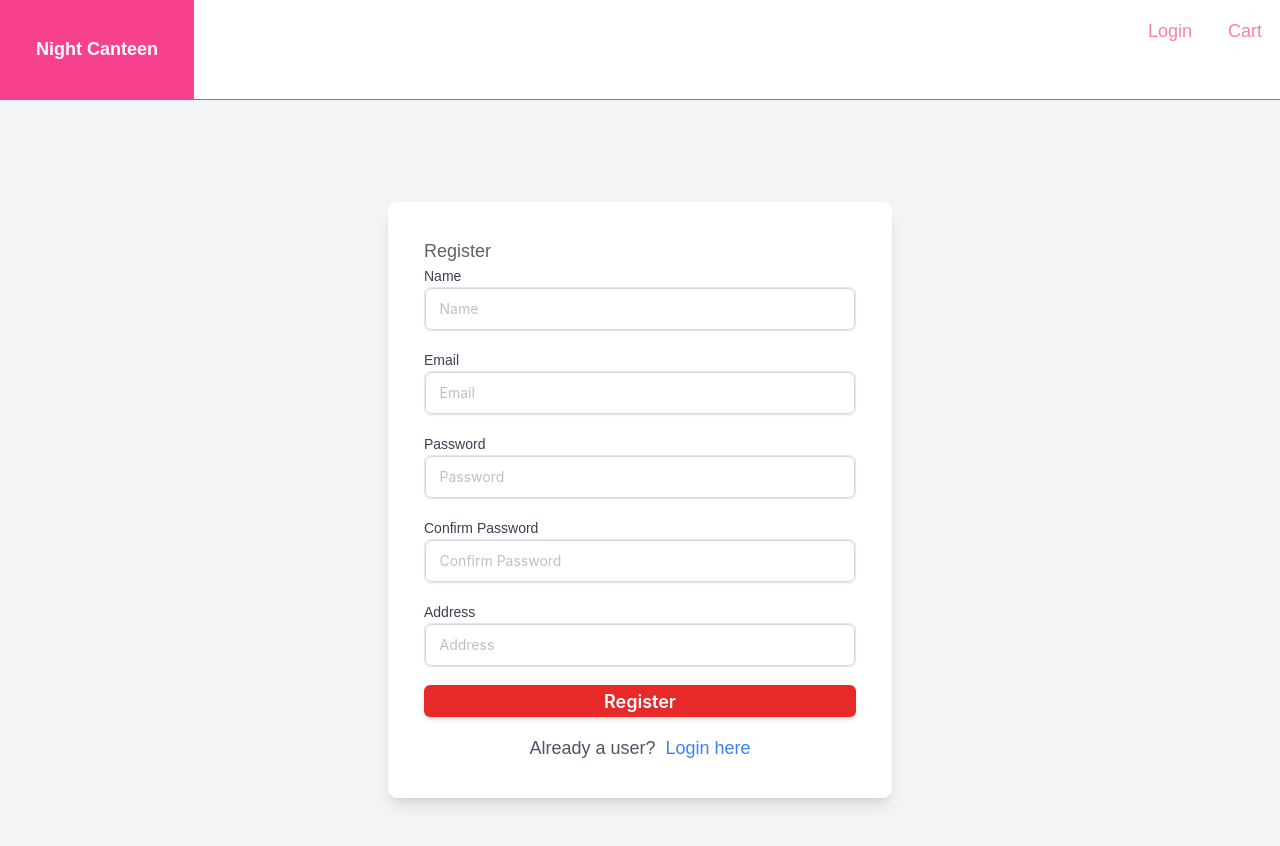
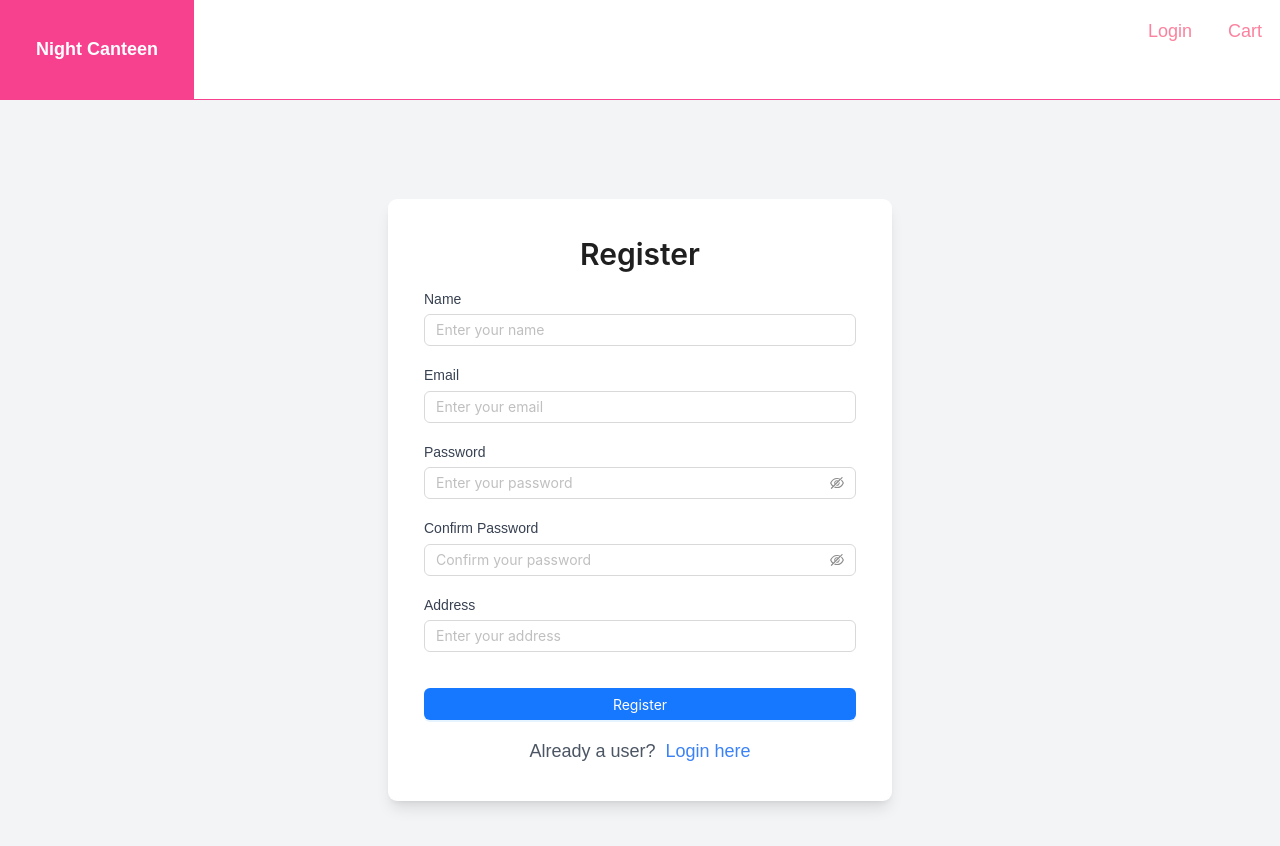
Before and after one commit to aman-kumar29/Canteen-Web, a React (Create React App) app in the folder frontend/: page /register in a window 1280 px wide. Shown: the top 846 px of the page. Built offline with nearby package versions, Linux system fonts and the light colour scheme.

Commit message:
corrected llogin register errors changes

```diff
--- a/frontend/public/index.html
+++ b/frontend/public/index.html
@@ -7,9 +7,9 @@
     <meta name="theme-color" content="#000000" />
     <meta
       name="description"
-      content="Web site created using create-react-app"
+      content="Night Canteen Website"
     />
-    <link rel="apple-touch-icon" href="%PUBLIC_URL%/logo192.png" />
+    <link rel="apple-touch-icon" href="%PUBLIC_URL%/logo-1.png" />
     <!--
       manifest.json provides metadata used when your web app is installed on a
       user's mobile device or desktop. See https://developers.google.com/web/fundamentals/web-app-manifest/
@@ -24,7 +24,7 @@
       work correctly both with client-side routing and a non-root public URL.
       Learn how to configure a non-root public URL by running `npm run build`.
     -->
-    <title>React App</title>
+    <title>NC App</title>
   </head>
   <body>
     <noscript>You need to enable JavaScript to run this app.</noscript>
--- a/frontend/src/components/Button/Button.js
+++ b/frontend/src/components/Button/Button.js
@@ -28,7 +28,6 @@ export default function Button({
   );
 }
 
-// Setting default props
 Button.defaultProps = {
   type: 'primary', // 'primary' is the common Ant Design button type
   text: 'Submit',
--- a/frontend/src/pages/Login/LoginPage.js
+++ b/frontend/src/pages/Login/LoginPage.js
@@ -1,59 +1,111 @@
-import React, { useEffect } from 'react';
-import { useForm } from 'react-hook-form';
+import React, { useState, useEffect } from 'react';
 import { useNavigate, useSearchParams, Link } from 'react-router-dom';
-import { useAuth } from '../../hooks/useAuth.js';
-import Title from '../../components/Title/Title.js';
-import Input from '../../components/Input/Input.js';
-import Button from '../../components/Button/Button.js';
-import { EMAIL } from '../../constants/patterns.js';
+import { Input as AntInput, Button as AntButton, Typography } from 'antd'; // Import Ant Design components
+import { useAuth } from '../../hooks/useAuth';
+import { EMAIL } from '../../constants/patterns';
+
+const { Title } = Typography;
 
 export default function LoginPage() {
-  const {
-    handleSubmit,
-    register,
-    formState: { errors },
-  } = useForm();
-
   const navigate = useNavigate();
   const { user, login } = useAuth();
   const [params] = useSearchParams();
   const returnUrl = params.get('returnUrl');
 
+  // Local state for form input values
+  const [email, setEmail] = useState('');
+  const [password, setPassword] = useState('');
+
+  // Local state for error messages
+  const [emailError, setEmailError] = useState('');
+  const [passwordError, setPasswordError] = useState('');
+
   useEffect(() => {
-    if (!user) return;
+    if (user) {
+      returnUrl ? navigate(returnUrl) : navigate('/');
+    }
+  }, [user, returnUrl, navigate]);
 
-    returnUrl ? navigate(returnUrl) : navigate('/');
-  }, [user, returnUrl]);
+  // Function to validate form inputs
+  const validateForm = () => {
+    let valid = true;
+    if (!email) {
+      setEmailError('Email is required');
+      valid = false;
+    } else if (!EMAIL.value.test(email)) {
+      setEmailError('Invalid email address');
+      valid = false;
+    } else {
+      setEmailError('');
+    }
 
-  const submit = async ({ email, password }) => {
+    if (!password) {
+      setPasswordError('Password is required');
+      valid = false;
+    } else {
+      setPasswordError('');
+    }
+
+    return valid;
+  };
+
+  // Handle form submission
+  const handleClick = async () => {
+    if (validateForm()) {
+      try {
         await login(email, password);
+      } catch (err) {
+        console.error(err);
+      }
+    }
   };
 
   return (
-    <div className="h-[90vh] 3xl:h-[120vh] flex items-center justify-center bg-gray-100 px-4">
+    <div className="h-screen flex items-center justify-center bg-gray-100 px-4">
       <div className="max-w-md w-full bg-white p-8 rounded-lg shadow-lg">
-        <Title title="Login" className="text-3xl font-bold text-center mb-6" />
-        <form onSubmit={handleSubmit(submit)} noValidate>
-          <Input
+        <Title level={2} className="text-center mb-6">
+          Login
+        </Title>
+        <div className="mb-4">
+          <label className="block text-sm font-medium text-gray-700 mb-1">Email</label>
+          <AntInput
             type="email"
-            label="Email"
-            {...register('email', {
-              required: 'Email is required',
-              pattern: EMAIL,
-            })}
-            error={errors.email}
+            placeholder="Enter your email"
+            value={email}
+            onChange={(e) => setEmail(e.target.value)}
+            status={emailError ? 'error' : ''}
+            className="w-full"
           />
+          {emailError && (
+            <div className="text-red-500 text-sm mt-1">
+              {emailError}
+            </div>
+          )}
+        </div>
 
-          <Input
-            type="password"
-            label="Password"
-            {...register('password', {
-              required: 'Password is required',
-            })}
-            error={errors.password}
+        <div className="mb-4">
+          <label className="block text-sm font-medium text-gray-700 mb-1">Password</label>
+          <AntInput.Password
+            placeholder="Enter your password"
+            value={password}
+            onChange={(e) => setPassword(e.target.value)}
+            status={passwordError ? 'error' : ''}
+            className="w-full"
           />
+          {passwordError && (
+            <div className="text-red-500 text-sm mt-1">
+              {passwordError}
+            </div>
+          )}
+        </div>
 
-          <Button type="submit" text="Login" className="w-full mt-4" />
+        <AntButton
+          type="primary"
+          className="w-full mt-4"
+          onClick={handleClick}
+        >
+          Login
+        </AntButton>
 
         <div className="mt-4 text-center text-gray-600">
           New user? &nbsp;
@@ -64,7 +116,6 @@ export default function LoginPage() {
             Register here
           </Link>
         </div>
-        </form>
       </div>
     </div>
   );
--- a/frontend/src/pages/Profile/ProfilePage.js
+++ b/frontend/src/pages/Profile/ProfilePage.js
@@ -1,37 +1,60 @@
-import React from 'react';
+import React, { useEffect, useState } from 'react';
 import { useForm } from 'react-hook-form';
 import { useAuth } from '../../hooks/useAuth';
-import { Button, Input, Typography } from 'antd'; // Importing Ant Design's Button and Input
+import { Button, Input, Typography, message } from 'antd'; // Importing Ant Design's Button and Input
 import ChangePassword from '../../components/ChangePassword/ChangePassword.js';
-const {Title} = Typography;
+
+const { Title } = Typography;
+
 export default function ProfilePage() {
+  const [loading, setLoading] = useState(false);
+
   const {
     handleSubmit,
     register,
     formState: { errors },
+    setValue,
+    watch,
   } = useForm();
 
   const { user, updateProfile } = useAuth();
 
-  const submit = (data) => {
-    updateProfile(data);
+  // Initialize form values with user data
+  useEffect(() => {
+    if (user) {
+      setValue('name', user.name || '');
+      setValue('address', user.address || '');
+    }
+  }, [user, setValue]);
+
+  // Handle form submission
+  const submit = async (data) => {
+    setLoading(true);
+    try {
+      await updateProfile(data);
+      message.success('Profile updated successfully!');
+    } catch (error) {
+      message.error('Failed to update profile. Please try again.');
+    } finally {
+      setLoading(false);
+    }
   };
 
   return (
     <div className="flex justify-center items-center min-h-screen bg-gray-100 px-6 sm:px-6 lg:px-8">
-      <div className=" bg-white p-6 sm:p-8 lg:p-10 rounded-lg shadow-lg w-full max-w-md sm:max-w-lg lg:max-w-xl">
+      <div className="bg-white p-6 sm:p-8 lg:p-10 rounded-lg shadow-lg w-full max-w-md sm:max-w-lg lg:max-w-xl">
         <center>
           <Title level={4}>Update Profile</Title>
         </center>
         <form onSubmit={handleSubmit(submit)} className="space-y-4">
           <div className="flex sm:px-4 lg:px-8 flex-col space-y-2">
             <Input
-              defaultValue={user.name}
-              placeholder="Name"
               {...register('name', {
                 required: 'Name is required',
                 minLength: { value: 5, message: 'Name must be at least 5 characters' },
               })}
+              placeholder="Name"
+              defaultValue={user?.name || ''}
               status={errors.name ? 'error' : ''}
               className="w-full"
             />
@@ -40,22 +63,24 @@ export default function ProfilePage() {
 
           <div className="flex sm:px-4 lg:px-8 flex-col space-y-2">
             <Input
-              defaultValue={user.address}
-              placeholder="Address"
               {...register('address', {
                 required: 'Address is required',
                 minLength: { value: 10, message: 'Address must be at least 10 characters' },
               })}
+              placeholder="Address"
+              defaultValue={user?.address || ''}
               status={errors.address ? 'error' : ''}
               className="w-full"
             />
             {errors.address && <p className="text-red-500 text-sm">{errors.address.message}</p>}
           </div>
-          <div className='flex sm:px-4 lg:px-8 flex-col space-y-2'>
+
+          <div className="flex sm:px-4 lg:px-8 flex-col space-y-2">
             <Button
               type="primary"
               htmlType="submit"
               className="w-full mt-4"
+              loading={loading} // Show loading spinner when updating
             >
               Update
             </Button>
--- a/frontend/src/pages/Register/RegisterPage.js
+++ b/frontend/src/pages/Register/RegisterPage.js
@@ -1,24 +1,18 @@
-import { useEffect } from 'react';
+import React, { useEffect, useState } from 'react';
 import { useForm } from 'react-hook-form';
-import Input from '../../components/Input/Input';
-import Title from '../../components/Title/Title';
-import Button from '../../components/Button/Button';
-import { Link } from 'react-router-dom';
-import { useSearchParams, useNavigate } from 'react-router-dom';
+import { useNavigate, useSearchParams, Link } from 'react-router-dom';
+import { Typography, Input as AntInput, Button as AntButton } from 'antd'; // Import Ant Design components
 import { useAuth } from '../../hooks/useAuth';
 import { EMAIL } from '../../constants/patterns';
 
+const { Title } = Typography;
+
 export default function RegisterPage() {
   const auth = useAuth();
-  const { user } = auth;
+  const { user, register: registerUser } = auth;
   const navigate = useNavigate();
   const [params] = useSearchParams();
   const returnUrl = params.get('returnUrl');
-
-  useEffect(() => {
-    if (!user) return;
-    returnUrl ? navigate(returnUrl) : navigate('/');
-  }, [user, returnUrl, navigate]);
 
   const {
     handleSubmit,
@@ -27,75 +21,182 @@ export default function RegisterPage() {
     formState: { errors },
   } = useForm();
 
-  const submit = async (data) => {
-    await auth.register(data);
+  const [name, setName] = useState('');
+  const [email, setEmail] = useState('');
+  const [password, setPassword] = useState('');
+  const [confirmPassword, setConfirmPassword] = useState('');
+  const [address, setAddress] = useState('');
+
+  const [nameError, setNameError] = useState('');
+  const [emailError, setEmailError] = useState('');
+  const [passwordError, setPasswordError] = useState('');
+  const [confirmPasswordError, setConfirmPasswordError] = useState('');
+  const [addressError, setAddressError] = useState('');
+
+  useEffect(() => {
+    if (user) {
+      returnUrl ? navigate(returnUrl) : navigate('/');
+    }
+  }, [user, returnUrl, navigate]);
+
+  const validateForm = () => {
+    let valid = true;
+    if (!name) {
+      setNameError('Name is required');
+      valid = false;
+    } else if (name.length < 5) {
+      setNameError('Name must be at least 5 characters');
+      valid = false;
+    } else {
+      setNameError('');
+    }
+
+    if (!email) {
+      setEmailError('Email is required');
+      valid = false;
+    } else if (!EMAIL.value.test(email)) {
+      setEmailError('Invalid email address');
+      valid = false;
+    } else {
+      setEmailError('');
+    }
+
+    if (!password) {
+      setPasswordError('Password is required');
+      valid = false;
+    } else if (password.length < 5) {
+      setPasswordError('Password must be at least 5 characters');
+      valid = false;
+    } else {
+      setPasswordError('');
+    }
+
+    if (confirmPassword !== password) {
+      setConfirmPasswordError('Passwords do not match');
+      valid = false;
+    } else {
+      setConfirmPasswordError('');
+    }
+
+    if (!address) {
+      setAddressError('Address is required');
+      valid = false;
+    } else if (address.length < 10) {
+      setAddressError('Address must be at least 10 characters');
+      valid = false;
+    } else {
+      setAddressError('');
+    }
+
+    return valid;
+  };
+
+  const submit = async () => {
+    if (validateForm()) {
+      try {
+        await registerUser({
+          name,
+          email,
+          password,
+          address
+        });
+      } catch (err) {
+        console.error(err);
+      }
+    }
   };
 
   return (
     <div className="min-h-screen flex items-center justify-center bg-gray-100 px-4">
       <div className="max-w-md w-full bg-white p-8 rounded-lg shadow-lg">
-        <Title title="Register" className="text-3xl font-bold text-center mb-6" />
+        <Title level={2} className="text-center mb-6">
+          Register
+        </Title>
         <form onSubmit={handleSubmit(submit)} noValidate>
-          {/* Name Input */}
-          <Input
-            type="text"
-            label="Name"
-            {...register('name', {
-              required: 'Name is required',
-              minLength: { value: 5, message: 'Name must be at least 5 characters' },
-            })}
-            error={errors.name}
+          <div className="mb-4">
+            <label className="block text-sm font-medium text-gray-700 mb-1">Name</label>
+            <AntInput
+              placeholder="Enter your name"
+              value={name}
+              onChange={(e) => setName(e.target.value)}
+              status={nameError ? 'error' : ''}
             />
+            {nameError && (
+              <div className="text-red-500 text-sm mt-1">
+                {nameError}
+              </div>
+            )}
+          </div>
 
-          {/* Email Input */}
-          <Input
+          <div className="mb-4">
+            <label className="block text-sm font-medium text-gray-700 mb-1">Email</label>
+            <AntInput
               type="email"
-            label="Email"
-            {...register('email', {
-              required: 'Email is required',
-              pattern: { value: EMAIL, message: 'Invalid email address' },
-            })}
-            error={errors.email}
+              placeholder="Enter your email"
+              value={email}
+              onChange={(e) => setEmail(e.target.value)}
+              status={emailError ? 'error' : ''}
             />
+            {emailError && (
+              <div className="text-red-500 text-sm mt-1">
+                {emailError}
+              </div>
+            )}
+          </div>
 
-          {/* Password Input */}
-          <Input
-            type="password"
-            label="Password"
-            {...register('password', {
-              required: 'Password is required',
-              minLength: { value: 5, message: 'Password must be at least 5 characters' },
-            })}
-            error={errors.password}
+          <div className="mb-4">
+            <label className="block text-sm font-medium text-gray-700 mb-1">Password</label>
+            <AntInput.Password
+              placeholder="Enter your password"
+              value={password}
+              onChange={(e) => setPassword(e.target.value)}
+              status={passwordError ? 'error' : ''}
             />
+            {passwordError && (
+              <div className="text-red-500 text-sm mt-1">
+                {passwordError}
+              </div>
+            )}
+          </div>
 
-          {/* Confirm Password Input */}
-          <Input
-            type="password"
-            label="Confirm Password"
-            {...register('confirmPassword', {
-              required: 'Please confirm your password',
-              validate: (value) =>
-                value !== getValues('password') ? 'Passwords do not match' : true,
-            })}
-            error={errors.confirmPassword}
+          <div className="mb-4">
+            <label className="block text-sm font-medium text-gray-700 mb-1">Confirm Password</label>
+            <AntInput.Password
+              placeholder="Confirm your password"
+              value={confirmPassword}
+              onChange={(e) => setConfirmPassword(e.target.value)}
+              status={confirmPasswordError ? 'error' : ''}
             />
+            {confirmPasswordError && (
+              <div className="text-red-500 text-sm mt-1">
+                {confirmPasswordError}
+              </div>
+            )}
+          </div>
 
-          {/* Address Input */}
-          <Input
-            type="text"
-            label="Address"
-            {...register('address', {
-              required: 'Address is required',
-              minLength: { value: 10, message: 'Address must be at least 10 characters' },
-            })}
-            error={errors.address}
+          <div className="mb-4">
+            <label className="block text-sm font-medium text-gray-700 mb-1">Address</label>
+            <AntInput
+              placeholder="Enter your address"
+              value={address}
+              onChange={(e) => setAddress(e.target.value)}
+              status={addressError ? 'error' : ''}
             />
+            {addressError && (
+              <div className="text-red-500 text-sm mt-1">
+                {addressError}
+              </div>
+            )}
+          </div>
 
-          {/* Register Button */}
-          <Button type="submit" text="Register" className="w-full mt-4" />
+          <AntButton
+            type="primary"
+            htmlType="submit"
+            className="w-full mt-4"
+          >
+            Register
+          </AntButton>
 
-          {/* Login Redirect Link */}
           <div className="mt-4 text-center text-gray-600">
             Already a user? &nbsp;
             <Link
```
Also changed, not shown: frontend/public/logo-1.png (added), 1 other file (tests, documents, lock files or other folders). Lines whose indentation alone changed are shown as unchanged.
